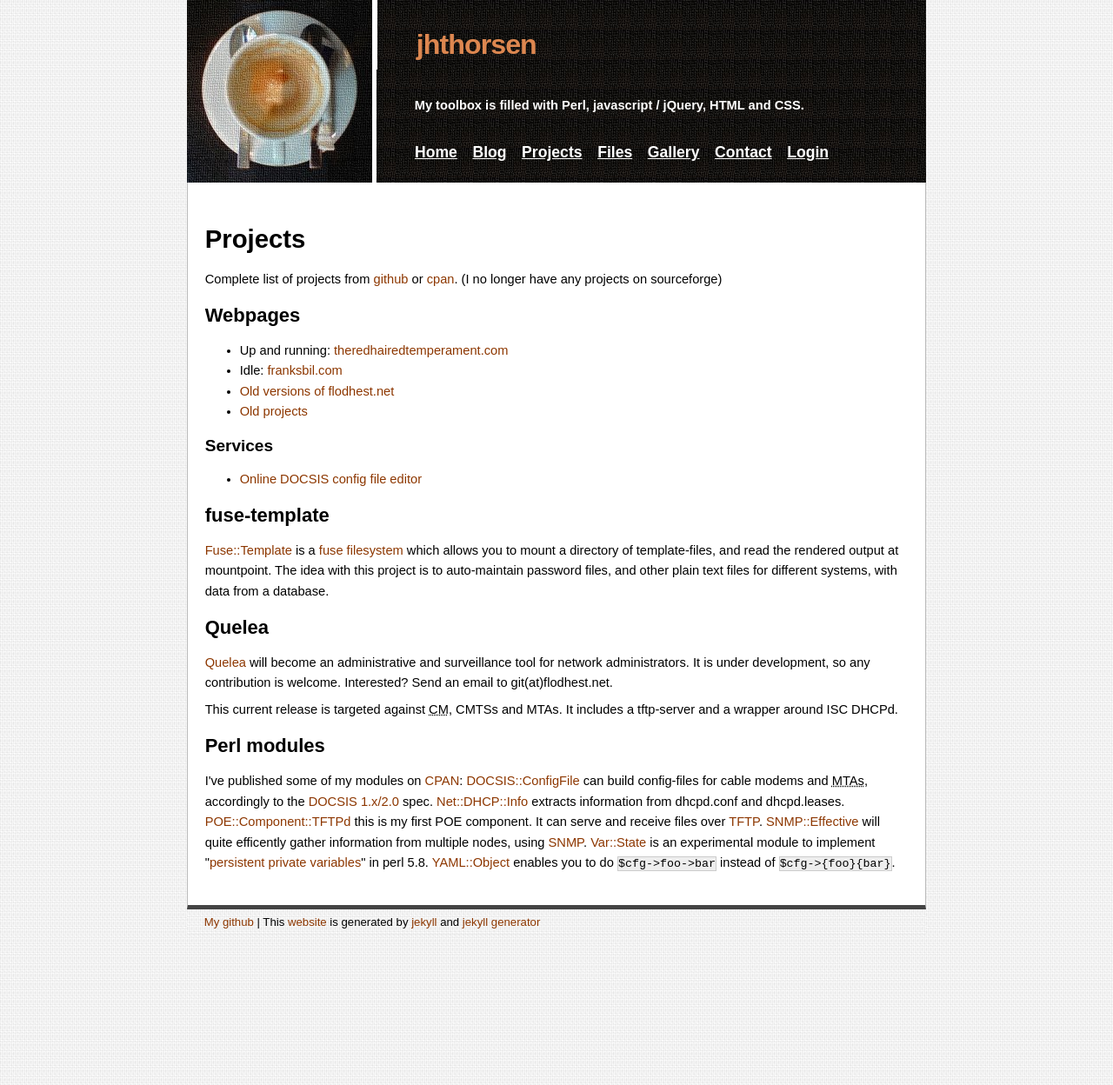
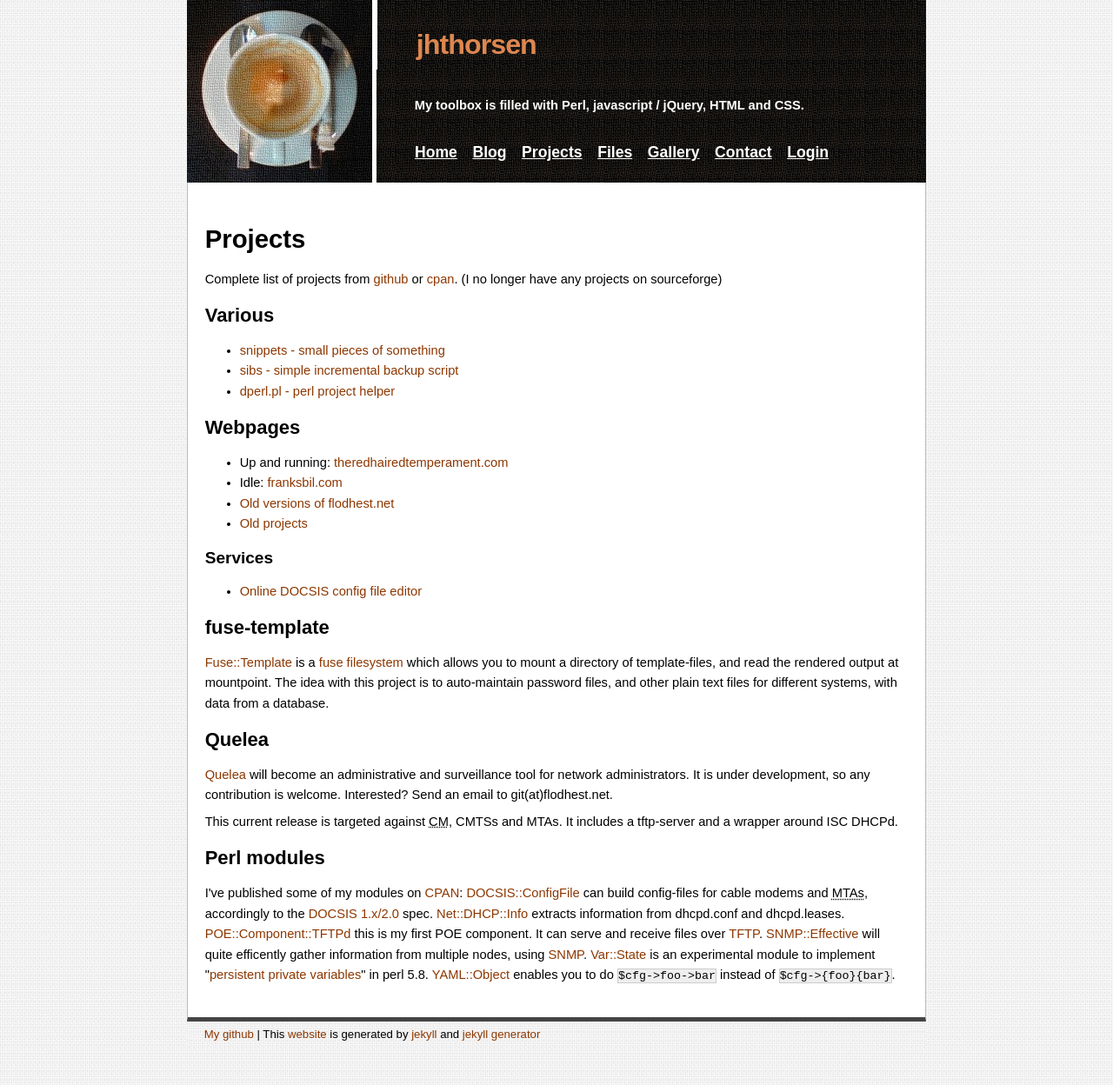
Before and after one commit to kberov/jhthorsen.github.com, a Jekyll site: the page built from projects/index.html, in a window 1280 px wide. Shown: the whole page at 87% size. Built offline with Jekyll 4.4.1, drawn with Linux system fonts in a browser that asks for light colours; before the commit the page ends 1119 px from its top, so only the background shows below that.

Commit message:
add snippets to projects

```diff
--- a/projects/index.html
+++ b/projects/index.html
@@ -9,6 +9,13 @@ title: jhthorsen's projects
     <a href="http://search.cpan.org/~jhthorsen">cpan</a>.
     (I no longer have any projects on sourceforge)
 </p>
+
+<h2>Various</h2>
+<ul>
+    <li><a href="http://jhthorsen.github.com/snippets/">snippets - small pieces of something</a></li>
+    <li><a href="http://jhthorsen.github.com/snippets/sibs">sibs - simple incremental backup script</a></li>
+    <li><a href="http://jhthorsen.github.com/snippets/dperl">dperl.pl - perl project helper</a></li>
+</ul>
 
 <h2>Webpages</h2>
 <ul>
```
